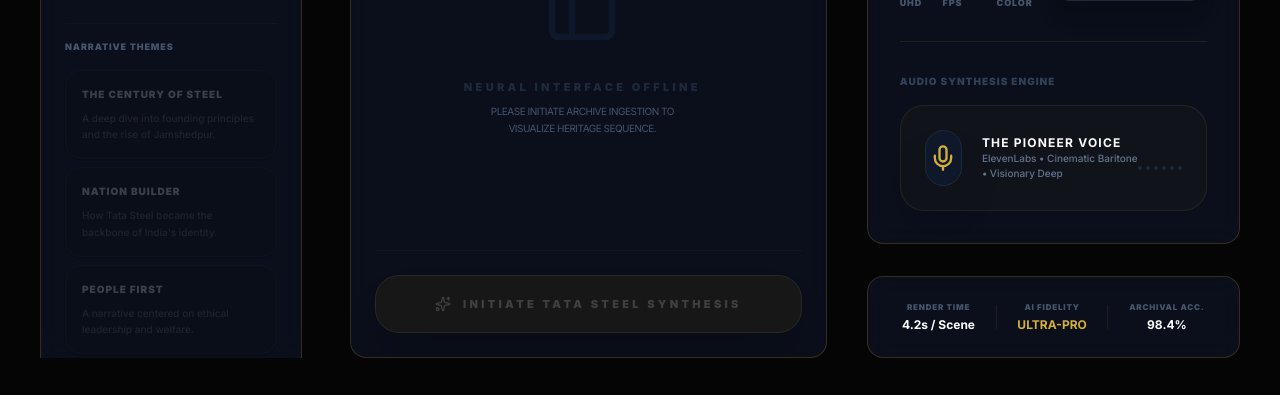
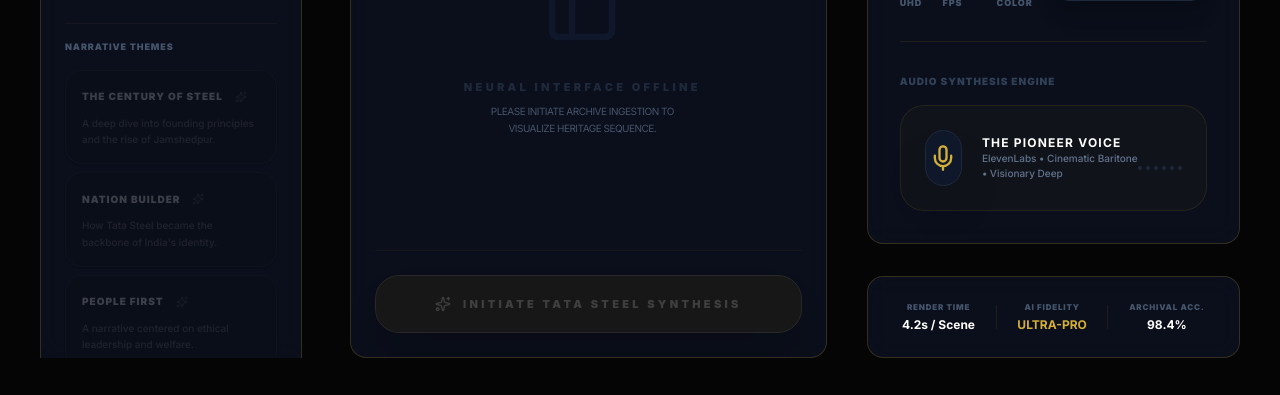
Before and after one commit to zeeshanait007/LegacyAI, a Next.js app: page / in a window 1280 px wide. Shown: the part 402-797 px from the top of the page. Built offline with nearby package versions, Linux system fonts and the light colour scheme; a web font is replaced by a local one.

Commit message:
feat: add option to see prompts for narrative themes

```diff
--- a/src/app/page.tsx
+++ b/src/app/page.tsx
@@ -115,9 +115,24 @@
 `;
 
 const SCRIPT_OPTIONS = [
-  { id: "heritage", title: "The Century of Steel", desc: "A deep dive into founding principles and the rise of Jamshedpur." },
-  { id: "impact", title: "Nation Builder", desc: "How Tata Steel became the backbone of India's identity." },
-  { id: "human", title: "People First", desc: "A narrative centered on ethical leadership and welfare." }
+  {
+    id: "heritage",
+    title: "The Century of Steel",
+    desc: "A deep dive into founding principles and the rise of Jamshedpur.",
+    prompt: "Generate a historical narrative focusing on the early 20th-century industrial revolution in India, highlighting the challenges of the Sakchi wilderness and the fulfillment of Jamsetji's vision."
+  },
+  {
+    id: "impact",
+    title: "Nation Builder",
+    desc: "How Tata Steel became the backbone of India's identity.",
+    prompt: "Focus on the strategic importance of steel production in post-independence India, emphasizing nation-building projects like the Howrah Bridge and the role of steel in industrial self-reliance."
+  },
+  {
+    id: "human",
+    title: "People First",
+    desc: "A narrative centered on ethical leadership and welfare.",
+    prompt: "Highlight the pioneering social welfare initiatives of Tata Steel, specifically the 8-hour workday, leave with pay, and the holistic development of Jamshedpur as a model industrial township."
+  }
 ];
 
 const VIDEO_DURATION = 140;
@@ -145,6 +160,7 @@
   const [isPlaying, setIsPlaying] = useState(false);
   const [isMaximized, setIsMaximized] = useState(false);
   const [showArchive, setShowArchive] = useState(false);
+  const [showPromptId, setShowPromptId] = useState<string | null>(null);
   const [currentTime, setCurrentTime] = useState(0);
   const [isSettingsOpen, setIsSettingsOpen] = useState(false);
   const [engineConfig, setEngineConfig] = useState<EngineConfig>({
@@ -412,8 +428,8 @@
               </div>
               <div className="space-y-2">
                 {SCRIPT_OPTIONS.map((opt) => (
+                  <div key={opt.id} className="space-y-2">
                     <button
-                    key={opt.id}
                       disabled={status === "idle" || status === "uploading" || status === "analyzing"}
                       onClick={() => setSelectedScript(opt.id)}
                       className={cn(
@@ -423,11 +439,43 @@
                       )}
                     >
                       <div className="flex items-center justify-between mb-2">
+                        <div className="flex items-center gap-2">
                           <p className="text-[10px] font-black text-white uppercase tracking-widest">{opt.title}</p>
+                          <button
+                            onClick={(e) => {
+                              e.stopPropagation();
+                              setShowPromptId(showPromptId === opt.id ? null : opt.id);
+                            }}
+                            className="p-1 rounded-md hover:bg-gold/10 text-slate-600 hover:text-gold transition-colors"
+                          >
+                            <Sparkles className="w-3 h-3" />
+                          </button>
+                        </div>
                         {selectedScript === opt.id && <div className="w-1.5 h-1.5 bg-gold rounded-full shadow-[0_0_8px_rgba(212,175,55,1)]" />}
                       </div>
                       <p className="text-[10px] text-slate-500 leading-relaxed font-medium">{opt.desc}</p>
                     </button>
+
+                    <AnimatePresence>
+                      {showPromptId === opt.id && (
+                        <motion.div
+                          initial={{ height: 0, opacity: 0 }}
+                          animate={{ height: "auto", opacity: 1 }}
+                          exit={{ height: 0, opacity: 0 }}
+                          className="overflow-hidden"
+                        >
+                          <div className="p-4 rounded-xl bg-slate-950/50 border border-gold/10 mb-2">
+                            <p className="text-[8px] font-black text-gold/60 uppercase tracking-widest mb-2 flex items-center gap-2">
+                              <Terminal className="w-2.5 h-2.5" /> Engine Prompt
+                            </p>
+                            <p className="text-[9px] text-slate-400 font-mono leading-relaxed italic">
+                              &ldquo;{opt.prompt}&rdquo;
+                            </p>
+                          </div>
+                        </motion.div>
+                      )}
+                    </AnimatePresence>
+                  </div>
                 ))}
               </div>
             </div>
```
Lines whose indentation alone changed are shown as unchanged.
